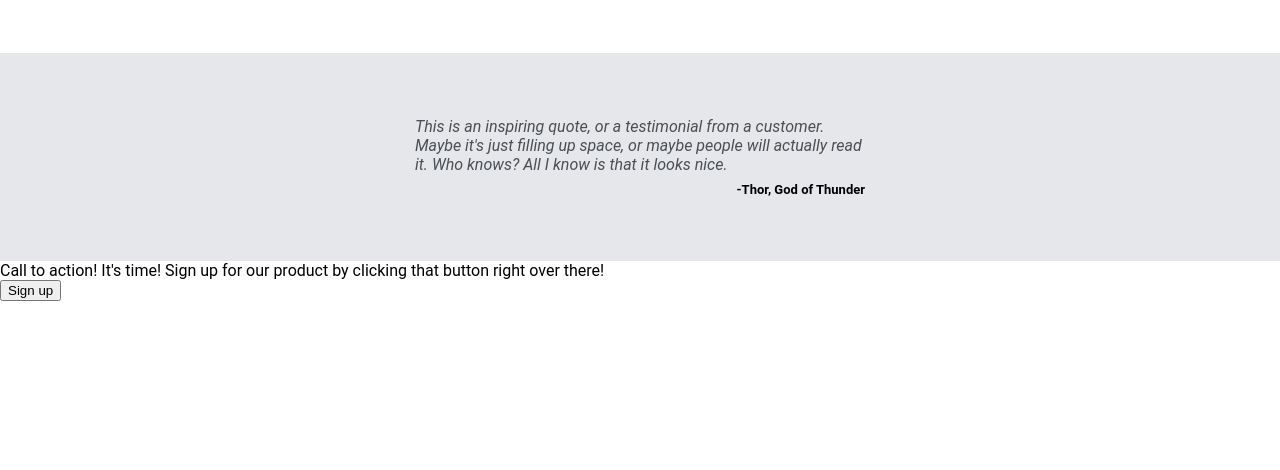
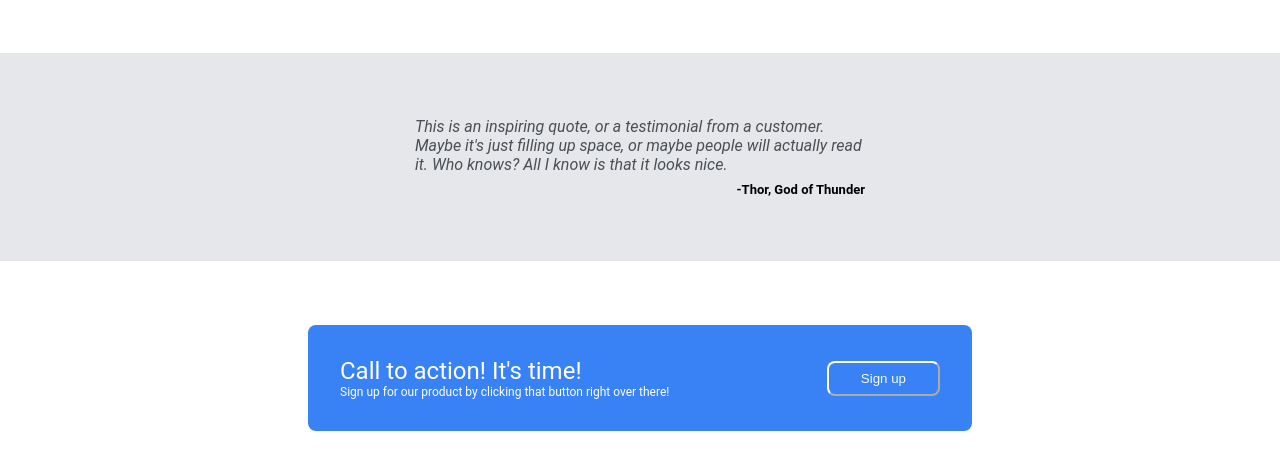
Before and after one commit to jondenman/odin-landing-page, a plain HTML site: page index.html in a window 1280 px wide. Shown: the part 540-1010 px from the top of the page. Before the commit the page ends 841 px from the top, so only its background shows below. Drawn offline with Linux system fonts and the light colour scheme.

Commit message:
add css for cta section

```diff
--- a/styles.css
+++ b/styles.css
@@ -138,3 +138,44 @@ body {
     font-weight: bold;
     font-size: small;
 }
+
+/* CALL TO ACTION */
+
+.call-action-container {
+    display: flex;
+    justify-content: center;
+    align-items: center;
+    padding: 64px 100px;
+}
+
+.call-action {
+    background-color: #3882F6;
+    display: flex;
+    padding: 32px;
+    justify-content: space-between;
+    align-items: center;
+    border-radius: 8px;
+    min-width: 600px;
+}
+
+.call-text {
+    display: flex;
+    flex-direction: column;
+    color: white;
+}
+
+.call-main {
+    font-size: 24px;
+}
+
+.call-sub {
+    font-size: 12px;
+}
+
+.call-signup {
+    color: #F9FAF8;
+    background-color: #3882F6;
+    border-color: white;
+    border-radius: 8px;
+    padding: 8px 32px;
+}
```
